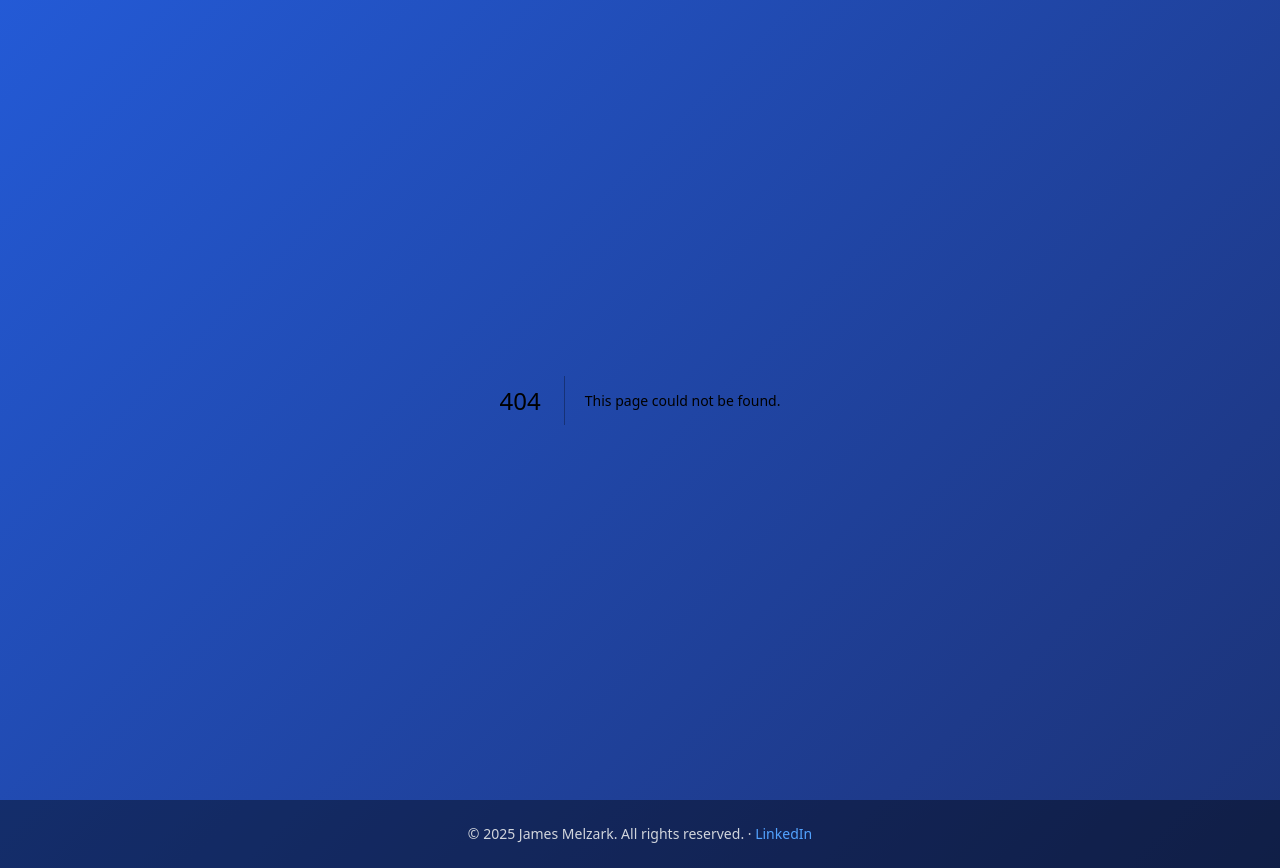
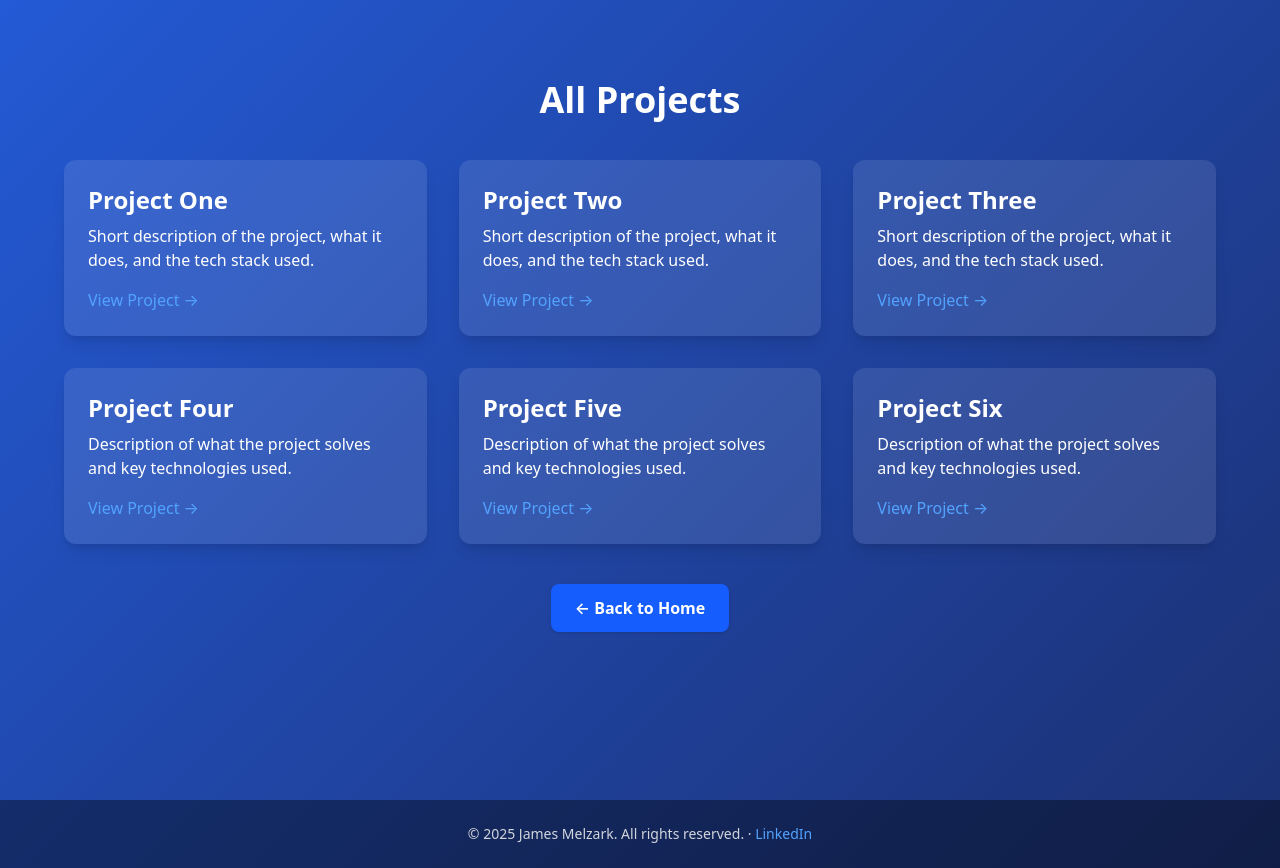
Before and after one commit to pnwmakes/my-portfolio, a Next.js app: page /projects in a window 1280 px wide. Before the commit this address had no page. Built offline with nearby package versions, Linux system fonts and the light colour scheme.

Commit message:
Enhance portfolio with project page routing, Netlify contact form, and updated metadata

```diff
--- a/app/layout.tsx
+++ b/app/layout.tsx
@@ -1,6 +1,6 @@
 import './globals.css';
 import type { Metadata } from 'next';
-import Footer from './Footer'; // Import your existing footer
+import Footer from './Footer';
 
 export const metadata: Metadata = {
     title: 'James Melzark | Portfolio',
@@ -39,7 +39,7 @@ export default function RootLayout({
         <html lang='en'>
             <body className='antialiased bg-animated-gradient min-h-screen text-gray-900 relative'>
                 {children}
-                <Footer /> {/* Now the footer is always shown */}
+                <Footer /> {}
             </body>
         </html>
     );
--- a/app/page.tsx
+++ b/app/page.tsx
@@ -1,6 +1,7 @@
 'use client';
 
 import { useEffect, useState } from 'react';
+import Link from 'next/link';
 
 export default function HomePage() {
     const [showScrollIndicator, setShowScrollIndicator] = useState(true);
@@ -20,9 +21,7 @@ export default function HomePage() {
 
     return (
         <main className='bg-animated-gradient text-white relative'>
-            {/* HERO SECTION */}
             <section className='flex flex-col items-center justify-center min-h-screen px-4 relative'>
-                {/* Scroll Indicator */}
                 <a
                     href='#about'
                     className={`absolute bottom-6 left-1/2 transform -translate-x-1/2 transition-opacity duration-700 ${
@@ -50,35 +49,32 @@ export default function HomePage() {
                     </div>
                 </a>
 
-                {/* Card */}
                 <div className='card-gradient glow-container flex flex-col items-center backdrop-blur-lg p-8 rounded-2xl shadow-xl border border-white/20 relative z-10'>
                     <img
                         src='/images/headshot.png'
                         alt='James Melzark'
                         className='w-40 h-40 rounded-full object-cover shadow-lg border-4 border-white'
                     />
-                    {/* Name */}
-                    <h1 className="mt-6 text-3xl font-bold text-center text-white text-glow">
+                    <h1 className='mt-6 text-3xl font-bold text-center text-white text-glow'>
                         James Melzark
                     </h1>
-                    <p className="mt-2 font-semibold text-center text-white text-glow">
+                    <p className='mt-2 font-semibold text-center text-white text-glow'>
                         Full-Stack Developer · Navy Veteran
                     </p>
 
-                    {/* LinkedIn Link */}
                     <a
-                        href="https://www.linkedin.com/in/jamesmelzark"
-                        target="_blank"
-                        rel="noopener noreferrer"
-                        className="mt-3 px-4 py-2 bg-blue-600 text-white rounded-lg shadow hover:bg-blue-700 transition flex items-center space-x-2"
+                        href='https://www.linkedin.com/in/jamesmelzark'
+                        target='_blank'
+                        rel='noopener noreferrer'
+                        className='mt-3 px-4 py-2 bg-blue-600 text-white rounded-lg shadow hover:bg-blue-700 transition flex items-center space-x-2'
                     >
                         <svg
-                            xmlns="http://www.w3.org/2000/svg"
-                            className="w-5 h-5"
-                            fill="currentColor"
-                            viewBox="0 0 24 24"
+                            xmlns='http://www.w3.org/2000/svg'
+                            className='w-5 h-5'
+                            fill='currentColor'
+                            viewBox='0 0 24 24'
                         >
-                            <path d="M19 0h-14c-2.76 0-5 ... (linkedin path) ..." />
+                            <path d='M19 0h-14c-2.76 0-5 ... (linkedin path) ...' />
                         </svg>
                         <span>Connect on LinkedIn</span>
                     </a>
@@ -101,7 +97,6 @@ export default function HomePage() {
                 </div>
             </section>
 
-            {/* ABOUT SECTION */}
             <section
                 id='about'
                 className='py-20 bg-white/10 backdrop-blur-sm px-4'
@@ -118,13 +113,13 @@ export default function HomePage() {
                 </div>
             </section>
 
-            {/* PROJECTS SECTION */}
             <section
                 id='projects'
                 className='py-20 bg-black/30 backdrop-blur-sm px-4'
             >
                 <div className='max-w-6xl mx-auto text-center'>
                     <h2 className='text-4xl font-bold mb-10'>Projects</h2>
+
                     <div className='grid md:grid-cols-3 gap-8'>
                         {/* Example Project Card */}
                         <div className='bg-white/10 p-6 rounded-xl shadow-lg'>
@@ -135,12 +130,12 @@ export default function HomePage() {
                                 Short description of the project, what it does,
                                 and the tech stack used.
                             </p>
-                            <a
-                                href='#'
-                                className='text-blue-400 hover:underline'
+                            <Link
+                                href='/projects/coming-soon'
+                                className='px-6 py-2 bg-blue-600 text-white rounded-lg shadow hover:bg-blue-700 transition'
                             >
                                 View Project →
-                            </a>
+                            </Link>
                         </div>
                         <div className='bg-white/10 p-6 rounded-xl shadow-lg'>
                             <h3 className='text-2xl font-bold mb-2'>
@@ -152,7 +147,7 @@ export default function HomePage() {
                             </p>
                             <a
                                 href='#'
-                                className='text-blue-400 hover:underline'
+                                className='px-6 py-2 bg-blue-600 text-white rounded-lg shadow hover:bg-blue-700 transition'
                             >
                                 View Project →
                             </a>
@@ -165,18 +160,27 @@ export default function HomePage() {
                                 Short description of the project, what it does,
                                 and the tech stack used.
                             </p>
-                            <a
-                                href='#'
-                                className='text-blue-400 hover:underline'
+                            <Link
+                                href='/projects/coming-soon'
+                                className='px-6 py-2 bg-blue-600 text-white rounded-lg shadow hover:bg-blue-700 transition'
                             >
                                 View Project →
-                            </a>
+                            </Link>
                         </div>
+                    </div>
+
+                    {/* View All Projects Button */}
+                    <div className='mt-10'>
+                        <Link
+                            href='/projects'
+                            className='px-6 py-2 bg-blue-600 text-white rounded-lg shadow hover:bg-blue-700 transition'
+                        >
+                            View All Projects →
+                        </Link>
                     </div>
                 </div>
             </section>
 
-            {/* CONTACT SECTION */}
             <section
                 id='contact'
                 className='py-20 bg-white/10 backdrop-blur-sm px-4'
@@ -187,22 +191,37 @@ export default function HomePage() {
                         Have a question or want to work together? Fill out the
                         form below or connect with me via social media.
                     </p>
-                    <form className='grid gap-4 max-w-lg mx-auto'>
+                    <form
+                        name='contact'
+                        method='POST'
+                        data-netlify='true'
+                        className='grid gap-4 max-w-lg mx-auto'
+                    >
+                        {/* Netlify hidden input */}
+                        <input type='hidden' name='form-name' value='contact' />
+
                         <input
                             type='text'
+                            name='name'
                             placeholder='Your Name'
+                            required
                             className='p-3 rounded bg-white/20 border border-white/30 focus:outline-none'
                         />
                         <input
                             type='email'
+                            name='email'
                             placeholder='Your Email'
+                            required
                             className='p-3 rounded bg-white/20 border border-white/30 focus:outline-none'
                         />
                         <textarea
+                            name='message'
                             rows={5}
                             placeholder='Your Message'
+                            required
                             className='p-3 rounded bg-white/20 border border-white/30 focus:outline-none'
                         ></textarea>
+
                         <button
                             type='submit'
                             className='bg-blue-600 hover:bg-blue-700 py-3 px-6 rounded-lg font-bold'
@@ -212,7 +231,6 @@ export default function HomePage() {
                     </form>
                 </div>
             </section>
-
         </main>
     );
 }
--- /dev/null
+++ b/app/projects/page.tsx
@@ -0,0 +1,103 @@
+// app/projects/page.tsx
+
+import Link from 'next/link';
+
+export default function ProjectsPage() {
+    return (
+        <main className='bg-animated-gradient min-h-screen text-white px-6 py-20'>
+            <section className='max-w-6xl mx-auto'>
+                <h1 className='text-4xl font-bold mb-10 text-center'>
+                    All Projects
+                </h1>
+
+                <div className='grid md:grid-cols-3 gap-8'>
+                    {/* Project 1 */}
+                    <div className='bg-white/10 p-6 rounded-xl shadow-lg'>
+                        <h3 className='text-2xl font-bold mb-2'>Project One</h3>
+                        <p className='mb-4'>
+                            Short description of the project, what it does, and
+                            the tech stack used.
+                        </p>
+                        <a href='#' className='text-blue-400 hover:underline'>
+                            View Project →
+                        </a>
+                    </div>
+
+                    {/* Project 2 */}
+                    <div className='bg-white/10 p-6 rounded-xl shadow-lg'>
+                        <h3 className='text-2xl font-bold mb-2'>Project Two</h3>
+                        <p className='mb-4'>
+                            Short description of the project, what it does, and
+                            the tech stack used.
+                        </p>
+                        <a href='#' className='text-blue-400 hover:underline'>
+                            View Project →
+                        </a>
+                    </div>
+
+                    {/* Project 3 */}
+                    <div className='bg-white/10 p-6 rounded-xl shadow-lg'>
+                        <h3 className='text-2xl font-bold mb-2'>
+                            Project Three
+                        </h3>
+                        <p className='mb-4'>
+                            Short description of the project, what it does, and
+                            the tech stack used.
+                        </p>
+                        <a href='#' className='text-blue-400 hover:underline'>
+                            View Project →
+                        </a>
+                    </div>
+
+                    {/* Project 4 */}
+                    <div className='bg-white/10 p-6 rounded-xl shadow-lg'>
+                        <h3 className='text-2xl font-bold mb-2'>
+                            Project Four
+                        </h3>
+                        <p className='mb-4'>
+                            Description of what the project solves and key
+                            technologies used.
+                        </p>
+                        <a href='#' className='text-blue-400 hover:underline'>
+                            View Project →
+                        </a>
+                    </div>
+
+                    {/* Project 5 */}
+                    <div className='bg-white/10 p-6 rounded-xl shadow-lg'>
+                        <h3 className='text-2xl font-bold mb-2'>
+                            Project Five
+                        </h3>
+                        <p className='mb-4'>
+                            Description of what the project solves and key
+                            technologies used.
+                        </p>
+                        <a href='#' className='text-blue-400 hover:underline'>
+                            View Project →
+                        </a>
+                    </div>
+
+                    {/* Project 6 */}
+                    <div className='bg-white/10 p-6 rounded-xl shadow-lg'>
+                        <h3 className='text-2xl font-bold mb-2'>Project Six</h3>
+                        <p className='mb-4'>
+                            Description of what the project solves and key
+                            technologies used.
+                        </p>
+                        <a href='#' className='text-blue-400 hover:underline'>
+                            View Project →
+                        </a>
+                    </div>
+                </div>
+                <div className='mt-10 text-center'>
+                    <Link
+                        href='/'
+                        className='inline-block px-6 py-3 bg-blue-600 text-white font-semibold rounded-lg shadow hover:bg-blue-700 transition'
+                    >
+                        ← Back to Home
+                    </Link>
+                </div>
+            </section>
+        </main>
+    );
+}
```
Also changed, not shown: app/Footer.tsx (+7 -7 lines), app/globals.css (+0 -15 lines).
